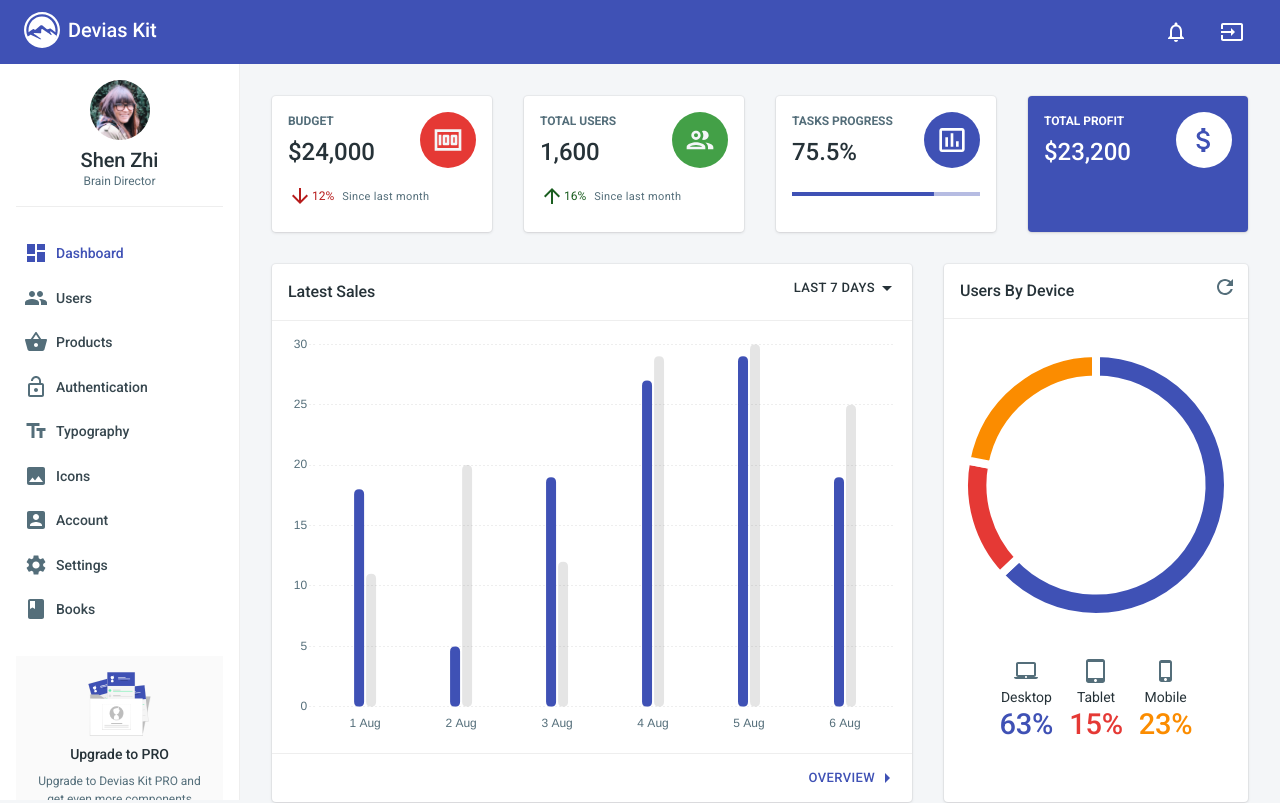
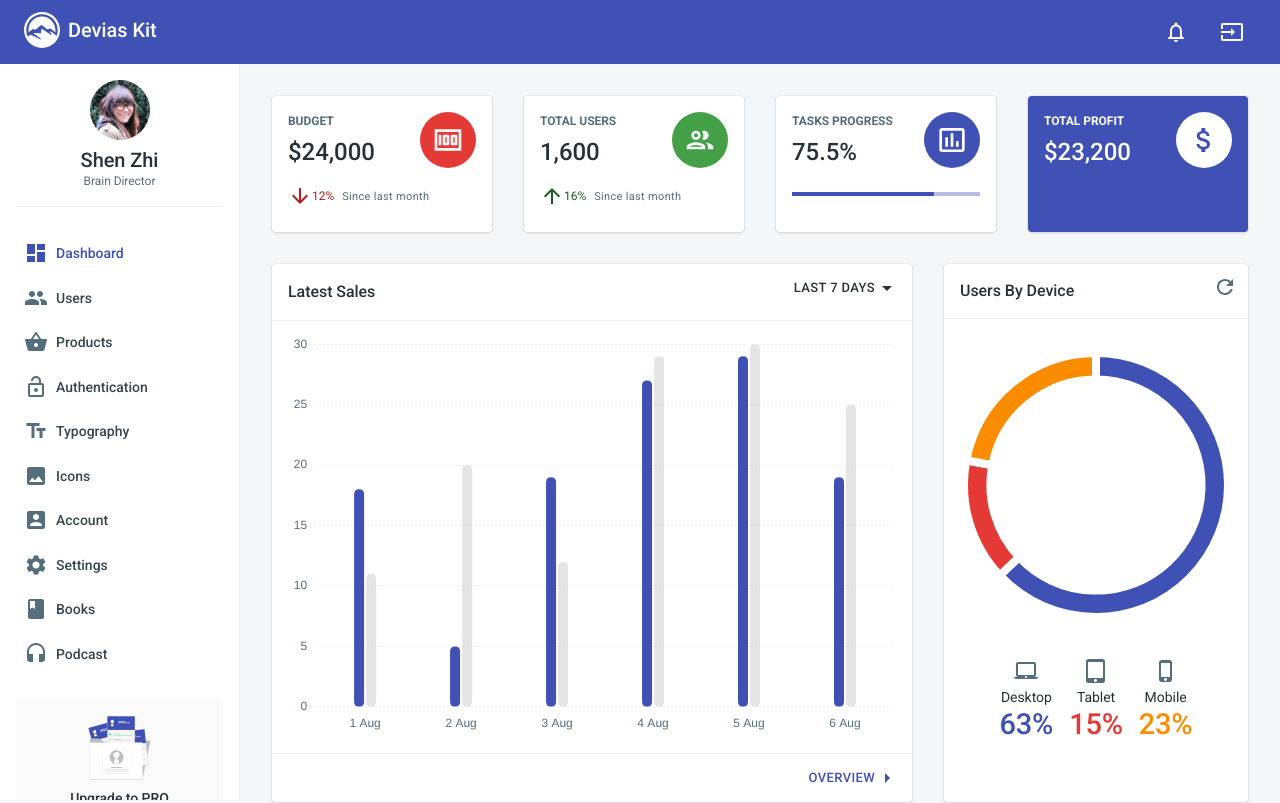
Before and after one commit to thalees/frontend-students-api, a React (Create React App) app: page /dashboard in a window 1280 px wide. Shown: the top 803 px of the page. Built offline with nearby package versions, Linux system fonts and the light colour scheme; no server answers; what validate.js would draw is missing.

Commit message:
Added the Podcast route in the sidebar

```diff
--- a/src/layouts/Main/components/Sidebar/Sidebar.js
+++ b/src/layouts/Main/components/Sidebar/Sidebar.js
@@ -12,6 +12,7 @@ import ImageIcon from '@material-ui/icons/Image';
 import AccountBoxIcon from '@material-ui/icons/AccountBox';
 import SettingsIcon from '@material-ui/icons/Settings';
 import LockOpenIcon from '@material-ui/icons/LockOpen';
+import PodcastIcon from '@material-ui/icons/Headset';
 
 import { Profile, SidebarNav, UpgradePlan } from './components';
 
@@ -88,6 +89,11 @@ const Sidebar = props => {
       title: 'Books',
       href: '/books',
       icon: <BookIcon />
+    },
+    {
+      title: 'Podcast',
+      href: '/Podcasts',
+      icon: <PodcastIcon />
     }
   ];
 
```
